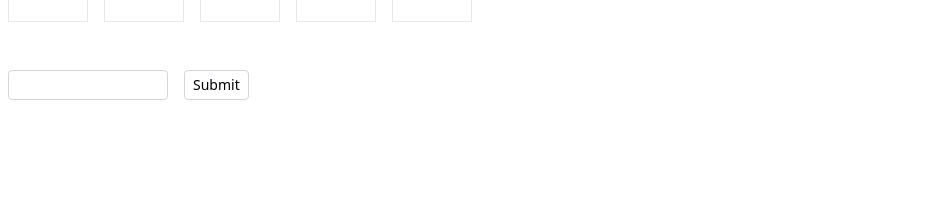
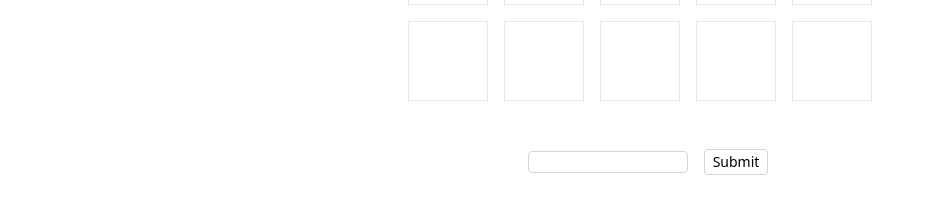
Before and after one commit to JAYKALIA007/wordle, a React (Create React App) app: page / in a window 1280 px wide. Shown: the part 546-760 px from the top of the page, without its empty margins (0-927 px from the left). Built offline with nearby package versions, Linux system fonts and the light colour scheme.

Commit message:
make helper and disable states

```diff
--- a/src/Wordle.tsx
+++ b/src/Wordle.tsx
@@ -1,24 +1,29 @@
 import React, { useEffect, useMemo, useState } from "react";
+import { NO_OF_COLS, NO_OF_ROWS, getWordOfTheDay } from "./helper";
 
 type WordlePropsType = {};
 
-const NO_OF_ROWS = 6;
-const NO_OF_COLS = 5;
-const CORRECT_WORD = "PAINT";
+const WORD_OF_THE_DAY = getWordOfTheDay();
 export const Wordle: React.FC<WordlePropsType> = () => {
   const [guesses, setGuesses] = useState<Array<string>>([]);
   const [guess, setGuess] = useState("");
   const [message, setMessage] = useState("");
 
-  const isWinningCombination = useMemo(() => guess === CORRECT_WORD, [guess]);
+  const isWinningCombination = useMemo(
+    () => guesses.includes(WORD_OF_THE_DAY),
+    [guesses]
+  );
 
   useEffect(() => {
-    if (guesses.includes(CORRECT_WORD)) {
-      setMessage("Woohooo... You have guessed the correct word");
+    if (guesses.includes(WORD_OF_THE_DAY)) {
+      setMessage("Woohooo... You have guessed the correct word !");
+    } else if (guess === "") {
+      setMessage("");
     }
-  }, [guesses]);
+  }, [guess, guesses]);
 
   return (
+    <div className="min-h-screen overflow-scroll flex flex-col gap-10 justify-center items-center">
       <div>
         {Array(NO_OF_ROWS)
           .fill("")
@@ -29,14 +34,19 @@ export const Wordle: React.FC<WordlePropsType> = () => {
                   .fill("")
                   .map((_, index2) => {
                     const word = guesses.length > index1 ? guesses[index1] : "";
-                  const character = word.length > 0 ? word.charAt(index2) : "";
+                    const character =
+                      word.length > 0 ? word.charAt(index2) : "";
                     const isPerfectMatch =
-                    CORRECT_WORD.charAt(index2) === character;
+                      WORD_OF_THE_DAY.charAt(index2) === character;
                     return (
                       <div
                         key={index2}
-                      className={`border w-20 h-20 flex justify-center items-center m-2 ${
-                        isPerfectMatch && "bg-green-600"
+                        className={`border w-20 h-20 flex justify-center items-center m-2 text-white text-xl font-semibold ${
+                          character
+                            ? isPerfectMatch
+                              ? "bg-green-700"
+                              : "bg-gray-600"
+                            : "bg-white"
                         }`}
                       >
                         {character}
@@ -46,20 +56,21 @@ export const Wordle: React.FC<WordlePropsType> = () => {
               </div>
             );
           })}
-      <div className="flex gap-4 mt-10 mx-2 text-sm">
+      </div>
+      <div className="flex flex-col gap-4 mx-2 text-sm items-center">
+        <div>
           <input
             type="text"
             minLength={5}
             maxLength={5}
             value={guess}
             onChange={(e) => setGuess(e.target.value.toLocaleUpperCase())}
-          className="border border-gray-300 w-40 text-sm px-2 rounded"
-          //   disabled={guesses.includes(CORRECT_WORD)}
+            className="border border-gray-300 w-40 text-sm px-2 rounded mx-4 disabled:cursor-not-allowed"
+            disabled={isWinningCombination}
           />
           <button
-          className="border border-gray-300 px-2 py-1 rounded cursor-pointer disabled:cursor-not-allowed"
-          //   disabled={guess.length !== 5 || Boolean(message)}
-          disabled={guess.length !== 5}
+            className="border border-gray-300 px-2 py-0.5 rounded cursor-pointer disabled:cursor-not-allowed"
+            disabled={guess.length !== 5 || Boolean(message)}
             onClick={() => {
               if (guesses && !guesses.includes(guess)) {
                 setGuesses((prev) => [...prev, guess]);
@@ -73,7 +84,14 @@ export const Wordle: React.FC<WordlePropsType> = () => {
             Submit
           </button>
         </div>
-      {message && <div className="m-2">{message}</div>}
+        {message && (
+          <div
+            className={`m-2 text-xl ${!isWinningCombination && "text-red-800"}`}
+          >
+            {message}
+          </div>
+        )}
+      </div>
     </div>
   );
 };
--- /dev/null
+++ b/src/helper.ts
@@ -0,0 +1,9 @@
+export const NO_OF_ROWS = 6;
+export const NO_OF_COLS = 5;
+
+const WORDS = ['APPLE', 'TOWER', 'PAINT', 'AUNTY', 'RADIO']
+
+export const getWordOfTheDay = () => {
+    const randomNumberBetweenOneToFive = Math.floor(Math.random() * WORDS.length);
+    return WORDS[randomNumberBetweenOneToFive]
+}
```
Lines whose indentation alone changed are shown as unchanged.
